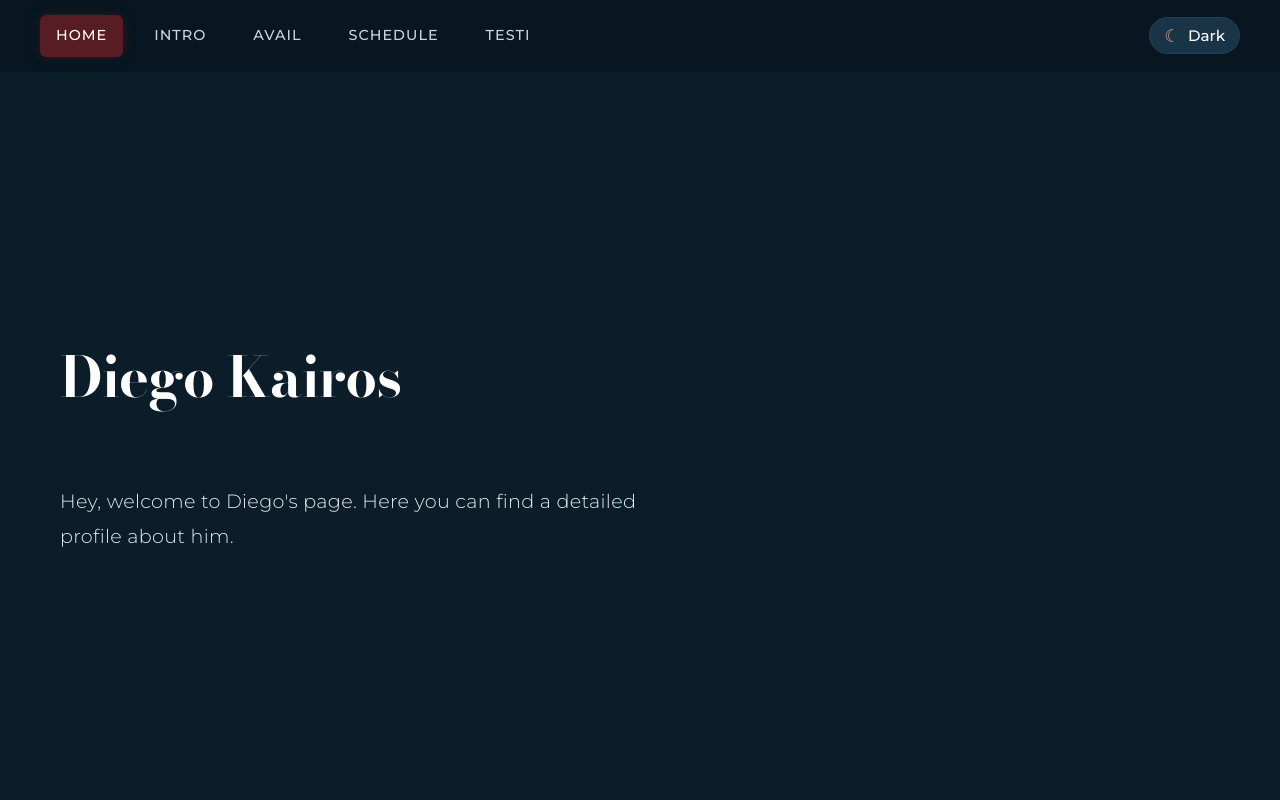
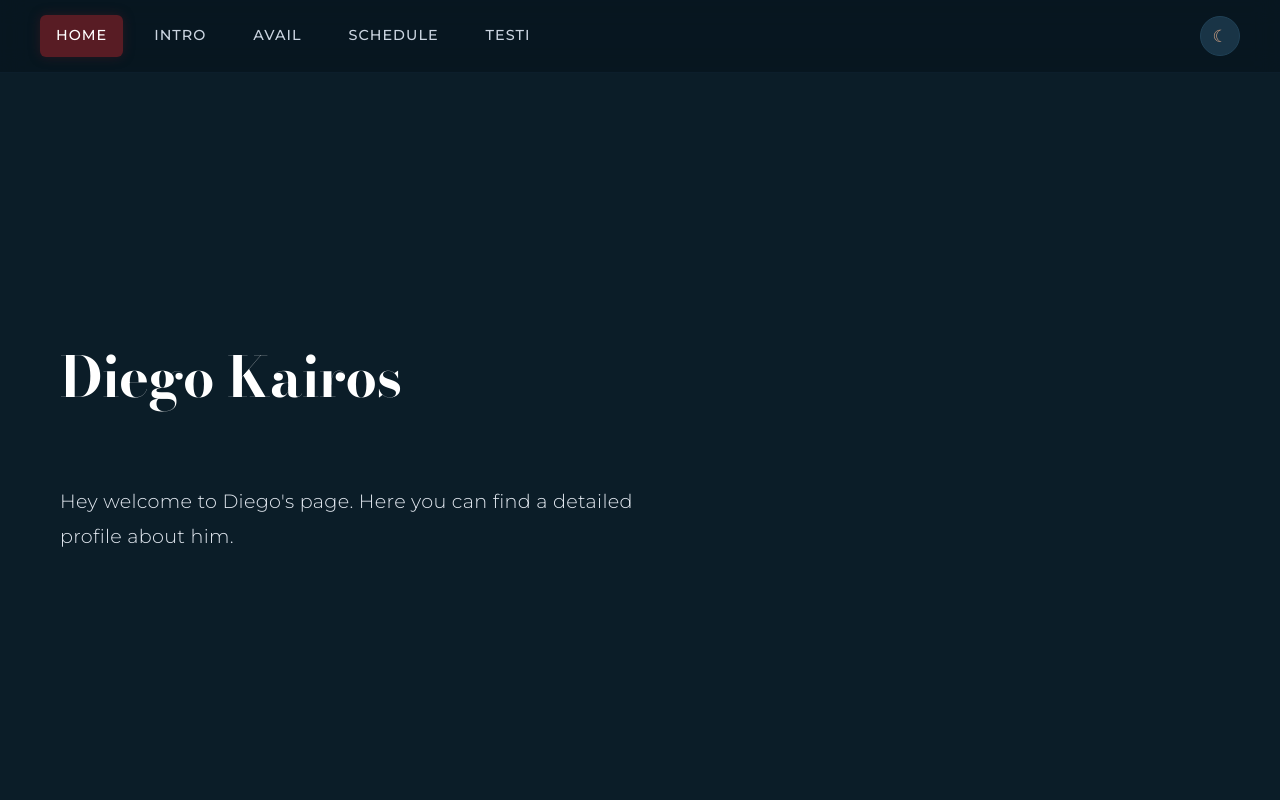
Before and after one commit to diegoyonima/profile, a plain HTML site: page index.html in a window 1280 px wide. Shown: the top 800 px of the page. Drawn offline with nearby package versions, Linux system fonts and the light colour scheme.

Commit message:
Restore index.html to original state
Restored index.html file with original content and structure.

```diff
--- a/index.html
+++ b/index.html
@@ -122,26 +122,27 @@
             background: var(--bg-input);
             color: var(--text-heading);
             border: 1px solid var(--border-color);
-            padding: 8px 14px;
-            border-radius: 20px;
+            padding: 8px 12px;
+            border-radius: 50%;
             cursor: pointer;
-            font-size: 0.95rem;
+            font-size: 1.05rem;
             font-family: 'Montserrat', sans-serif;
             display: flex;
             align-items: center;
-            gap: 8px;
+            justify-content: center;
             transition: all 0.2s ease;
             margin-left: auto;
             position: relative;
             z-index: 1010;
             user-select: none;
+            width: 40px;
+            height: 40px;
         }
         .theme-toggle-btn:hover {
             border-color: var(--text-muted);
             background: var(--border-color);
         }
         #themeIcon {
-            font-size: 1.1rem;
             line-height: 1;
             color: var(--text-muted);
         }
@@ -216,7 +217,7 @@
             header { top: 0; padding: 10px 5px; }
             nav { gap: 2px; justify-content: space-between; width: 100%; }
             nav a { padding: 8px 10px; font-size: 0.75rem; border-radius: 4px; }
-            .theme-toggle-btn { margin-left: auto; padding: 6px 8px; font-size: 0.75rem; }
+            .theme-toggle-btn { margin-left: auto; width: 34px; height: 34px; font-size: 0.95rem; }
             body { padding-top: 50px; }
         }
     </style>
@@ -233,7 +234,7 @@
             <a href="#testi">Testi</a>
 
             <button id="themeToggle" class="theme-toggle-btn">
-                <span id="themeIcon">☾</span> <span id="themeText">Dark</span>
+                <span id="themeIcon">☾</span>
             </button>
         </nav>
     </header>
@@ -242,7 +243,7 @@
     <section id="home" class="fade-section visible">
         <h1>Diego Kairos</h1>
         <p style="font-size: 1.2rem; max-width: 600px; margin: 10px 0 0 0;">
-            Hey, welcome to Diego's page. Here you can find a detailed profile about him.
+            Hey welcome to Diego's page. Here you can find a detailed profile about him.
         </p>
     </section>
 
@@ -312,7 +313,6 @@
     <script>
         const themeToggleBtn = document.getElementById('themeToggle');
         const themeIcon = document.getElementById('themeIcon');
-        const themeText = document.getElementById('themeText');
 
         let currentTheme = localStorage.getItem('theme') || 'dark';
         document.documentElement.setAttribute('data-theme', currentTheme);
```
